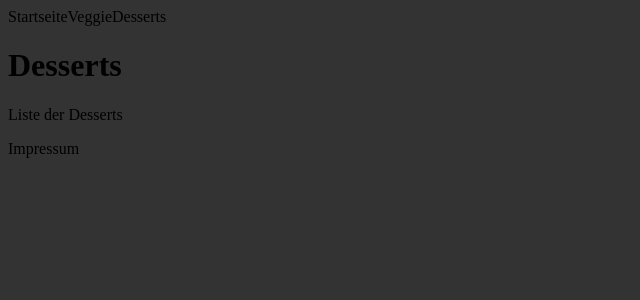
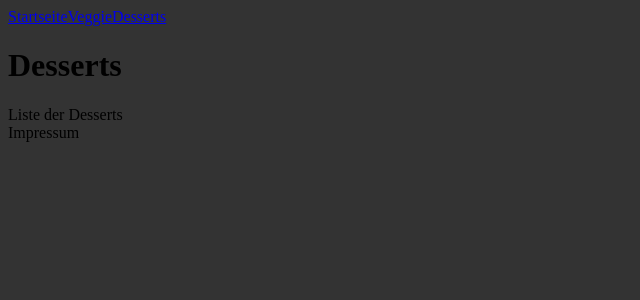
Before and after one commit to AndreasSchmidt87/recipes-app, a Next.js app: page /Dessert in a window 1280 px wide. Shown: the top 300 px of the page, without its empty margins (0-640 px from the left). Built offline with nearby package versions, Linux system fonts and the light colour scheme.

Commit message:
add link to other sites

```diff
--- a/components/Header.js
+++ b/components/Header.js
@@ -1,10 +1,12 @@
+import Link from 'next/link';
+
 export default function Header() {
     return (
         <header>
             <nav>
-                <a>Startseite</a>
-                <a>Veggie</a>
-                <a>Desserts</a>
+                <Link href="/" >Startseite</Link>
+                <Link href="./dessert" >Veggie</Link>
+                <Link href="./veggie" >Desserts</Link>
             </nav>
         </header>
     )
--- a/pages/Dessert.js
+++ b/pages/Dessert.js
@@ -2,7 +2,7 @@ export default function Dessert() {
     return (
         <>
         <h1>Desserts</h1>
-        <p>Liste der Desserts</p>
+        <a>Liste der Desserts</a>
         </>
     )
 }
```
